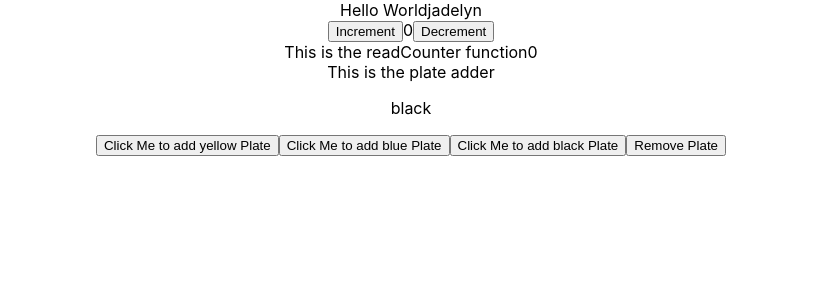
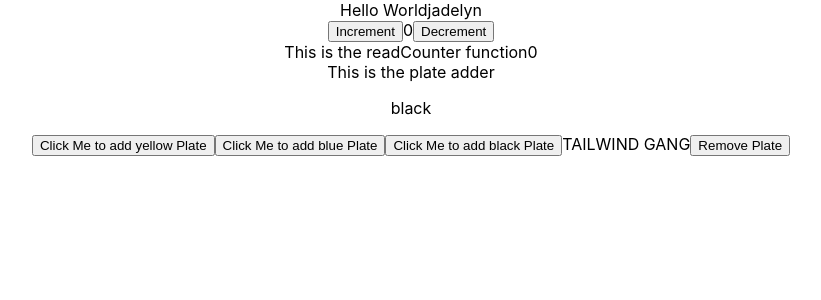
Before and after one commit to FraustoB/kilo-counter, a React (Create React App) app: page / in a window 1280 px wide. Shown: the top 300 px of the page, without its empty margins (229-1050 px from the left). Built offline with nearby package versions, Linux system fonts and the light colour scheme.

Commit message:
added tailwind something

```diff
--- a/src/features/plates/plateAdder.js
+++ b/src/features/plates/plateAdder.js
@@ -19,6 +19,7 @@ export function PlateAdder() {
       <button onClick={() => dispatch(addPlate("black"))}>
         Click Me to add black Plate
       </button>
+      TAILWIND GANG
       <button onClick={() => dispatch(removePlate())}> Remove Plate</button>
     </div>
   );
```
